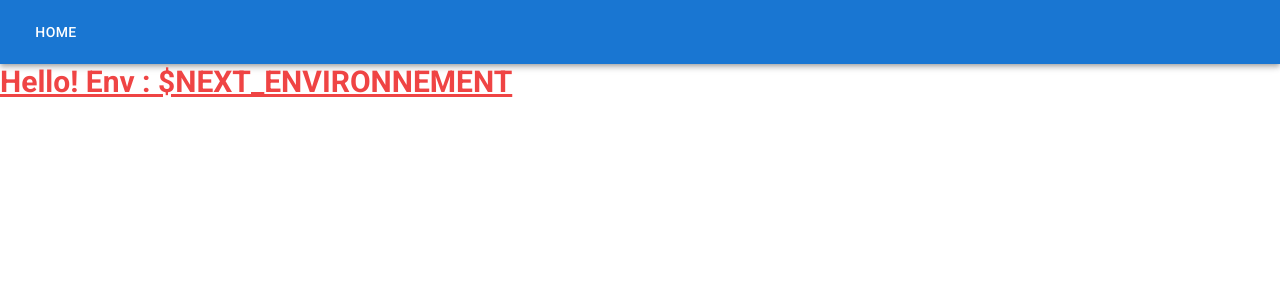
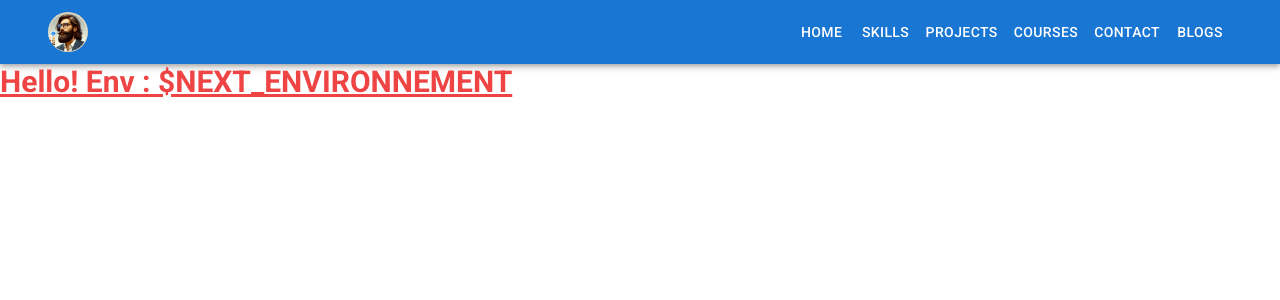
Before and after one commit to Boris-Bodin/portfolio-bbodin, a Next.js app: page / in a window 1280 px wide. Shown: the top 300 px of the page. Built offline with nearby package versions, Linux system fonts and the light colour scheme.

Commit message:
add avatar

```diff
--- a/package.json
+++ b/package.json
@@ -28,7 +28,6 @@
         "@mui/icons-material": "^5.15.5",
         "@mui/material": "^5.15.5",
         "@mui/styled-engine-sc": "^6.0.0-alpha.12",
-        "@tanstack/react-query": "^5.17.15",
         "next": "^14.0.4",
         "react": "^18.2.0",
         "react-dom": "^18.2.0",
--- a/src/app/layout.tsx
+++ b/src/app/layout.tsx
@@ -2,24 +2,57 @@ import React from 'react';
 import {Metadata} from 'next';
 
 import '@/styles/styles.scss';
-import QueryClientWrapper from '../shared/components/query-client-wrapper';
+import {Box, Container, AppBar, Button, Toolbar, Avatar} from '@mui/material';
+import Link from 'next/link';
 
 export const metadata: Metadata = {
-    title: 'Nexus Nook',
-    description: 'Nexus Nook is a link-in-bio service',
+    title: 'Boris Bodin • Website',
+    description:
+        'Software Engineer. Web creator and educator about Code. I like to create things and help people who want to learn more and faster.',
 };
 
-export default function RootLayout({children}: { children: React.ReactNode }) {
+export default function RootLayout({children}: {children: React.ReactNode}) {
     return (
         <html lang='en'>
-        <head>
-            <meta charSet='utf-8'/>
-            <meta name='viewport' content='width=device-width, initial-scale=1'/>
-            <title>Nexus Nook</title>
-        </head>
-        <body suppressHydrationWarning={true}>
-        <QueryClientWrapper>{children}</QueryClientWrapper>
-        </body>
+            <head>
+                <meta charSet='utf-8' />
+                <meta name='viewport' content='width=device-width, initial-scale=1' />
+                {/*<meta name="robots" content="noindex, nofollow" />*/}
+                <link rel='icon' href='https://www.google.com/s2/favicons?sz=64&amp;domain_url=melvynx.com' />
+            </head>
+            <body suppressHydrationWarning={true}>
+                <AppBar position={'static'}>
+                    <Container maxWidth={false}>
+                        <Toolbar>
+                            <Box sx={{flexGrow: 1}}>
+                                <Avatar alt='Boris Bodin' src='/images/avatar.png' />
+                            </Box>
+
+                            <Box sx={{flexGrow: 0}}>
+                                <Link href={'/'}>
+                                    <Button color='inherit'>Home</Button>
+                                </Link>
+                                <Link href={'/'}>
+                                    <Button color='inherit'>Skills</Button>
+                                </Link>
+                                <Link href={'/'}>
+                                    <Button color='inherit'>Projects</Button>
+                                </Link>
+                                <Link href={'/'}>
+                                    <Button color='inherit'>Courses</Button>
+                                </Link>
+                                <Link href={'/'}>
+                                    <Button color='inherit'>Contact</Button>
+                                </Link>
+                                <Link href={'/'}>
+                                    <Button color='inherit'>Blogs</Button>
+                                </Link>
+                            </Box>
+                        </Toolbar>
+                    </Container>
+                </AppBar>
+                {children}
+            </body>
         </html>
     );
 }
--- a/src/app/page.tsx
+++ b/src/app/page.tsx
@@ -1,16 +1,9 @@
-import React from "react";
-import {AppBar, Button, Toolbar} from "@mui/material";
-import Link from "next/link";
+import React from 'react';
 
 export default function Page() {
-    return <>
-        <AppBar position={'static'}>
-            <Toolbar>
-                <Link href={'/'}>
-                    <Button color='inherit'>Home</Button>
-                </Link>
-            </Toolbar>
-        </AppBar>
-        <h1 className='underline'>Hello! Env : {process.env['NEXT_PUBLIC_ENVIRONNEMENT']}</h1>
-    </>;
+    return (
+        <>
+            <h1 className='underline'>Hello! Env : {process.env['NEXT_PUBLIC_ENVIRONNEMENT']}</h1>
+        </>
+    );
 }
--- a/src/shared/components/query-client-wrapper.tsx
+++ /dev/null
@@ -1,11 +0,0 @@
-'use client';
-
-import React from 'react';
-import '@/styles/styles.scss';
-import {QueryClient, QueryClientProvider} from '@tanstack/react-query';
-
-export default function QueryClientWrapper({children}: {children: React.ReactNode}) {
-    const [queryClient] = React.useState(() => new QueryClient());
-
-    return <QueryClientProvider client={queryClient}>{children}</QueryClientProvider>;
-}
--- a/src/shared/test/mock-query-client.tsx
+++ /dev/null
@@ -1,7 +0,0 @@
-import {QueryClient, QueryClientProvider} from '@tanstack/react-query';
-
-const queryClient = new QueryClient();
-
-export default function mockQueryClient(children: React.ReactNode) {
-    return (<QueryClientProvider client={queryClient}>{children}</QueryClientProvider>)
-};
```
Also changed, not shown: public/images/avatar.png (added), 1 other file (tests, documents, lock files or other folders).
